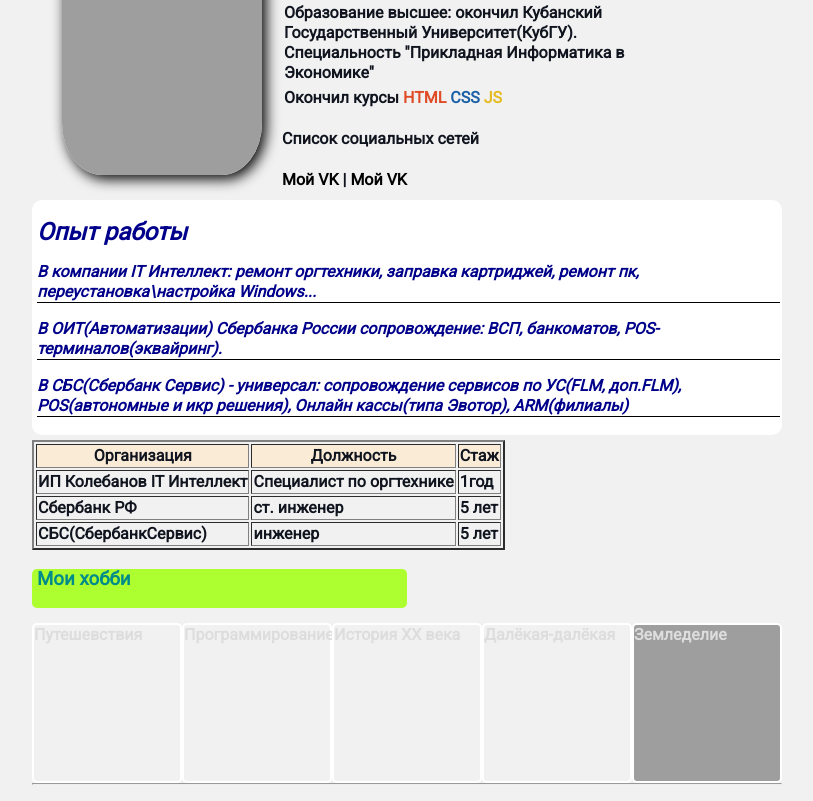
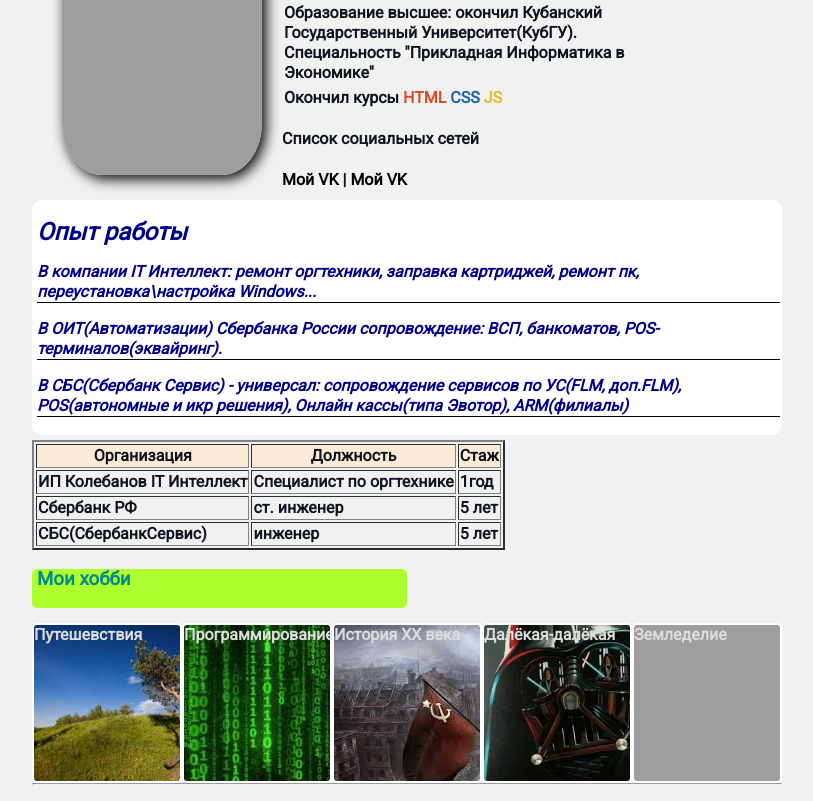
Before and after one commit to Toff2022/resume, a plain HTML site: page index.html in a window 1280 px wide. Shown: the part 113-914 px from the top of the page, without its empty margins (234-1047 px from the left). Drawn offline with Linux system fonts and the light colour scheme; the site is published under a folder, as on GitHub Pages, so addresses that start at the root find nothing; grey boxes are pictures that could not be loaded.

Commit message:
Add files via upload

```diff
--- a/01_selectors.css
+++ b/01_selectors.css
@@ -97,7 +97,7 @@ body {
     width: 100%;
 }
 .hobbi1 {
-    background-image: url(/img/wild2.jpg);
+    background-image: url(img/wild2.jpg);
     background-size: cover;
     color: #ddd;
 
@@ -111,7 +111,7 @@ body {
     box-sizing: border-box;
 }
 .hobbi2 {
-    background-image: url(/img/progr.jpg) ;
+    background-image: url(img/progr.jpg) ;
     background-size: cover;
     color: #ddd;
     margin-top: 10px;
@@ -125,7 +125,7 @@ body {
 }
 
 .hobbi3 {
-    background-image: url(/img/history20_1.jpg);
+    background-image: url(img/history20_1.jpg);
     background-size: contain repeat-no;
     color: #ddd;
     margin-top: 10px;
@@ -138,7 +138,7 @@ body {
     box-sizing: border-box;
 }
 .hobbi4 {
-    background-image: url(/img/sw2.jpg) ;
+    background-image: url(img/sw2.jpg) ;
     background-size: cover;
     color: #ddd;
     margin-top: 10px;
```
